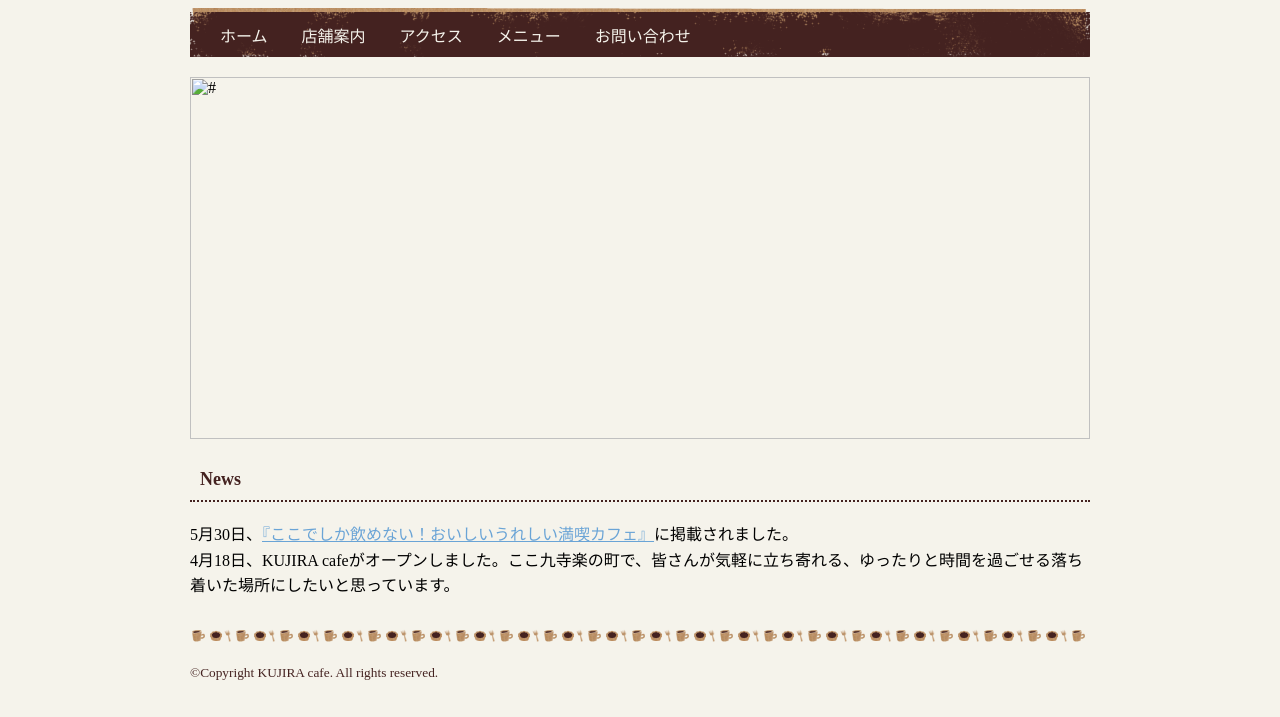
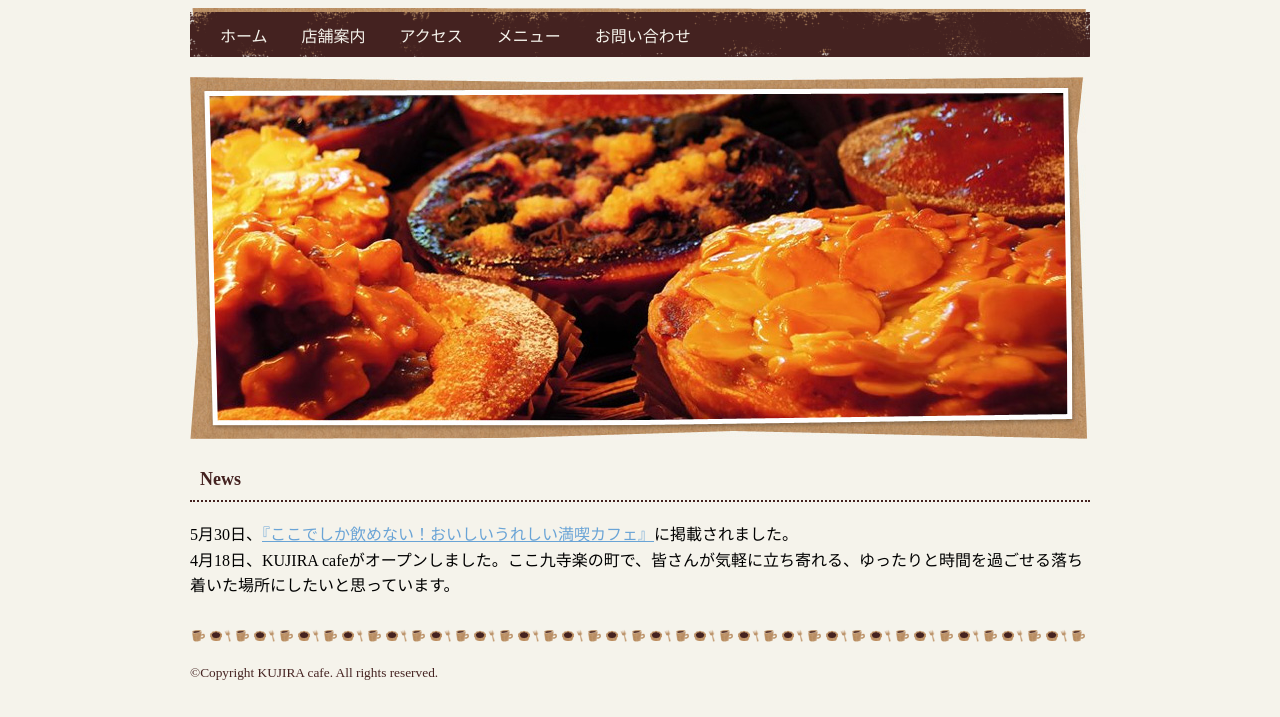
Before and after one commit to Rorottoria/rorottoria.github.io, a plain HTML site: page index.html in a window 1280 px wide. Shown: the part 165-882 px from the top of the page. Drawn offline with Linux system fonts and the light colour scheme; files whose address does not match are found by name.

Commit message:
Update index.html

```diff
--- a/index.html
+++ b/index.html
@@ -21,7 +21,7 @@
 <!-- ヘッダーここまで　-->
 <!-- メイン -->
 <div class="keyvisual">
-<img src="images/keyvisual.jpg" alt="#" width="900" height="362">
+<img src="keyvisual.jpg" alt="#" width="900" height="362">
 </div>
 <h2 id="news">News</h2>
 <p class="news_item">5月30日、<a href="http://www.sbcr.jp" target="_blank">『ここでしか飲めない！おいしいうれしい満喫カフェ』</a>に掲載されました。</p>
```
